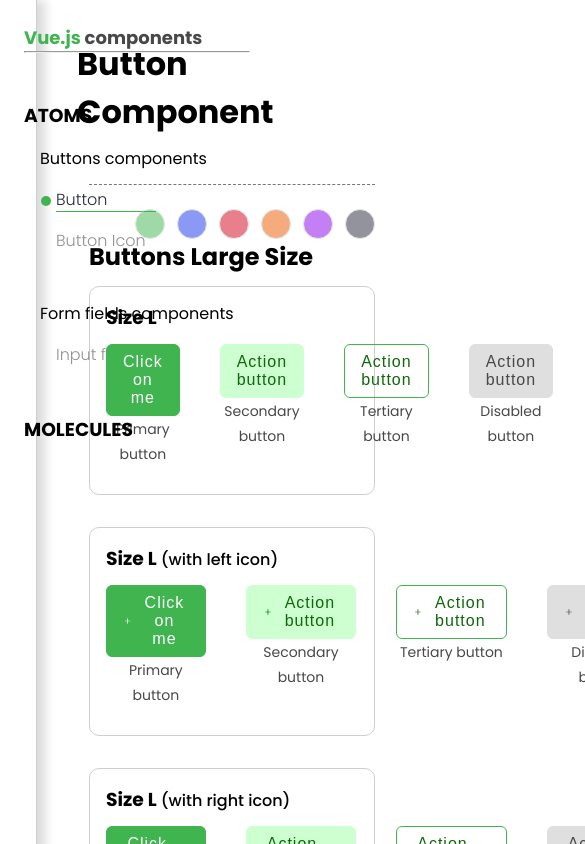
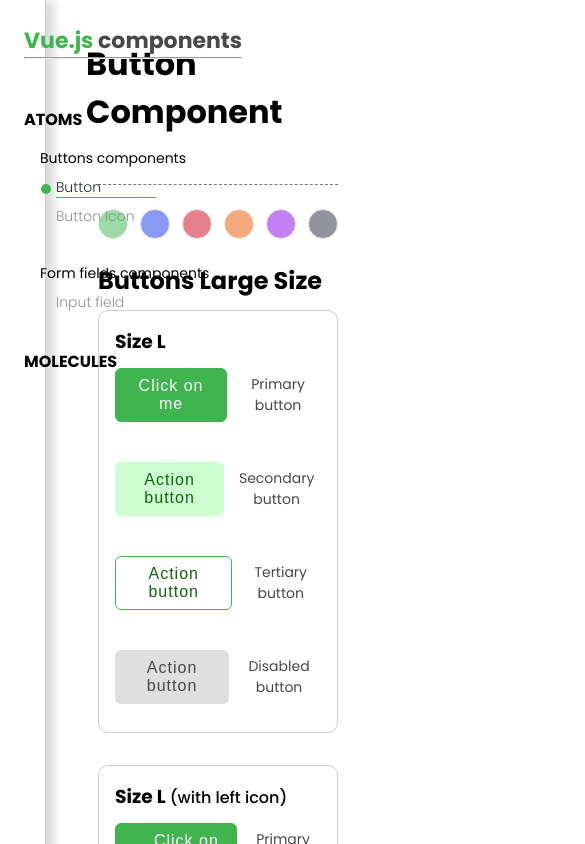
Before and after one commit to sebdevweb/projet-10-atomic-design, a Vue app: page /button in a window 390 px wide. Shown: the top 844 px of the page, 585 px wide, since content can reach past the window. Built offline with nearby package versions, Linux system fonts and the light colour scheme.

Commit message:
[ATOMIC-DESIGN-VUE-APP] fix width on navbar & content

```diff
--- a/src/assets/css/main.css
+++ b/src/assets/css/main.css
@@ -42,11 +42,16 @@
 }
 
 aside {
-  max-width: 400px;
+  max-width: 320px;
   width: 100%;
   padding: 24px 12px 24px 24px;
   border-right: 1px solid #cecece;
   box-shadow: 8px 0px 10px 0px rgba(0, 0, 0, 0.15);
+}
+@media screen and (max-width: 1024px) {
+  aside {
+    max-width: 270px;
+  }
 }
 aside .nav__container {
   position: fixed;
@@ -63,26 +68,32 @@
 }
 @media screen and (max-width: 1024px) {
   aside .nav__container .logo {
-    font-size: 18px;
+    font-size: 22px;
     transition: ease-out 0.2s;
   }
 }
 aside .nav__container nav {
   margin-top: 48px;
 }
+aside .nav__container nav h3 {
+  font-size: 16px;
+}
 aside .nav__container nav ul {
   list-style: none;
   display: flex;
   margin: 16px;
-  gap: 16px;
+  gap: 8px;
   flex-direction: column;
 }
 aside .nav__container nav ul:not(:last-child) {
-  margin-bottom: 48px;
+  margin-bottom: 36px;
+}
+aside .nav__container nav ul li {
+  font-size: 14px;
 }
 aside .nav__container nav ul a {
   text-decoration: none;
-  font-size: 16px;
+  font-size: 14px;
   color: #919191;
   transition: ease-in 0.1s;
   position: relative;
@@ -630,6 +641,11 @@
   justify-content: flex-end;
   gap: 12px;
 }
+@media screen and (max-width: 960px) {
+  .buttons .container__switch--color {
+    margin-bottom: 24px;
+  }
+}
 .buttons .container__switch--color .select__color {
   border-radius: 50%;
   background-color: #ffffff;
@@ -675,9 +691,22 @@
 .buttons__container--line-group {
   text-align: center;
 }
+@media screen and (max-width: 716px) {
+  .buttons__container--line-group {
+    display: flex;
+    flex-direction: row;
+    gap: 8px;
+    align-items: center;
+  }
+}
 .buttons__container--line-group label {
   font-size: 14px;
   color: #494848;
+}
+@media screen and (max-width: 1260px) {
+  .buttons__container--line {
+    flex-wrap: wrap;
+  }
 }
 .buttons:not(:last-child) {
   margin-bottom: 0;
@@ -704,6 +733,28 @@
   font-size: 14px;
   color: #494848;
   margin-top: 8px;
+}
+@media screen and (max-width: 873px) {
+  .form__container form .form__container--item {
+    flex-direction: row;
+    gap: 8px;
+  }
+}
+@media screen and (max-width: 740px) {
+  .form__container form .form__container--item {
+    flex-direction: column;
+    gap: 4px;
+  }
+}
+@media screen and (max-width: 1400px) {
+  .form__container form {
+    flex-wrap: wrap;
+  }
+}
+@media screen and (max-width: 740px) {
+  .form__container form {
+    gap: 40px;
+  }
 }
 
 .buttonsIcons {
@@ -995,6 +1046,11 @@
   justify-content: flex-end;
   gap: 12px;
 }
+@media screen and (max-width: 960px) {
+  .buttonsIcons .container__switch--color {
+    margin-bottom: 24px;
+  }
+}
 .buttonsIcons .container__switch--color .select__color {
   border-radius: 50%;
   background-color: #ffffff;
@@ -1037,16 +1093,33 @@
   gap: 40px;
   margin: 12px 0;
 }
+@media screen and (max-width: 1260px) {
+  .buttonsIcons__container--line {
+    flex-wrap: wrap;
+  }
+}
 .buttonsIcons__container--line-group {
   display: flex;
   flex-direction: column;
   align-items: center;
   justify-content: center;
 }
+@media screen and (max-width: 760px) {
+  .buttonsIcons__container--line-group {
+    flex-direction: row;
+    gap: 12px;
+    align-items: center;
+  }
+}
 .buttonsIcons__container--line-group label {
   font-size: 14px;
   color: #494848;
   margin-top: 12px;
+}
+@media screen and (max-width: 760px) {
+  .buttonsIcons__container--line-group label {
+    margin-top: 0;
+  }
 }
 .buttonsIcons:not(:last-child) {
   margin-bottom: 0;
--- a/src/assets/sass/components/_Navbar.scss
+++ b/src/assets/sass/components/_Navbar.scss
@@ -1,9 +1,12 @@
 aside {
-  max-width: 400px;
+  max-width: 320px;
   width: 100%;
   padding: $space-6 $space-3 $space-6 $space-6;
   border-right: 1px solid $c-grey_light;
   box-shadow: 8px 0px 10px 0px rgba(0, 0, 0, 0.15);
+  @media screen and (max-width: 1024px) {
+    max-width: 270px;
+  }
   .nav__container {
     position: fixed;
     .logo {
@@ -16,25 +19,31 @@
         color: $c-grey_dark;
       }
       @media screen and (max-width: 1024px) {
-        font-size: 18px;
+        font-size: 22px;
         transition: ease-out .2s;
       }
     }
     nav {
       margin-top: $space-12;
+      h3 {
+        font-size: 16px;
+      }
       ul {
         list-style: none;
         display: flex;
         margin: $space-4;
-        gap: $space-4;
+        gap: $space-2;
         flex-direction: column;
         &:not(:last-child) {
-          margin-bottom: $space-12;
+          margin-bottom: $space-9;
+        }
+        li {
+          font-size: 14px;
         }
 
         a {
           text-decoration: none;
-          font-size: 16px;
+          font-size: 14px;
           color: $c-grey;
           transition: ease-in .1s;
           position: relative;
--- a/src/assets/sass/pages/_Buttons.scss
+++ b/src/assets/sass/pages/_Buttons.scss
@@ -333,6 +333,9 @@
     display: flex;
     justify-content: flex-end;
     gap: $space-3;
+    @media screen and (max-width: 960px ) {
+      margin-bottom: $space-6;
+    }
     .select__color {
       border-radius: 50%;
       background-color: $c-white;
@@ -379,11 +382,20 @@
       margin: $space-3 0;
       &-group {
         text-align: center;
+        @media screen and (max-width:716px) {
+          display: flex;
+          flex-direction: row;
+          gap: $space-2;
+          align-items: center;
+        }
 
         label {
           font-size: 14px;
           color: $c-grey_dark;
         }
+      }
+      @media screen and (max-width: 1260px) {
+        flex-wrap: wrap;
       }
     }
   }
```
Also changed, not shown: src/assets/sass/pages/_ButtonsIcons.scss (+14 -1 lines), src/assets/sass/pages/_Form.scss (+15 -0 lines), 2 other files (tests, documents, lock files or other folders).
